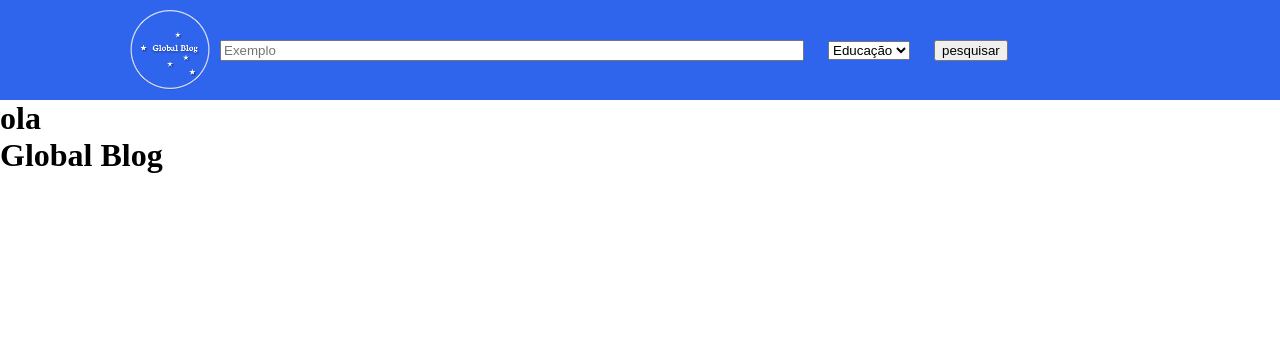
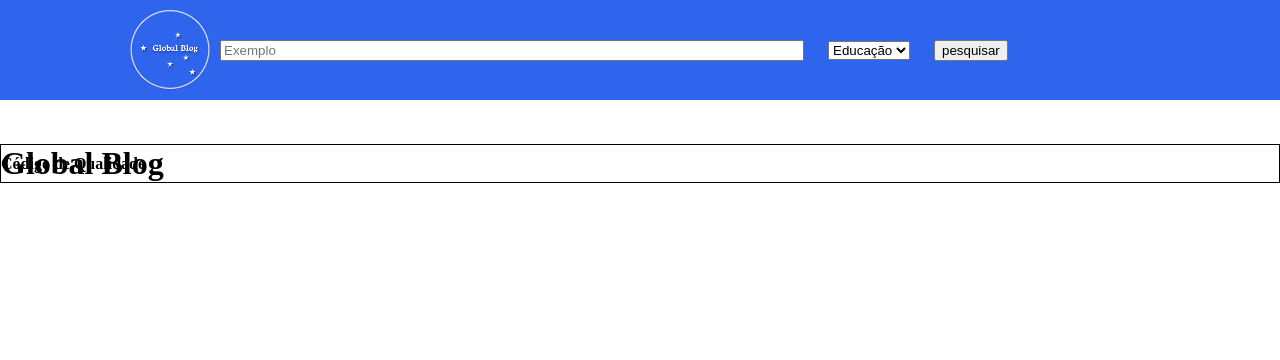
Before and after one commit to Viihtorugo/mini_blog, a PHP site: page /public/index.php in a window 1280 px wide. Shown: the top 360 px of the page. Run offline with PHP 8.4, Linux system fonts and the light colour scheme.

Commit message:
git push

```diff
--- a/public/css/main.css
+++ b/public/css/main.css
@@ -29,3 +29,13 @@
     float: left;
     margin-top: 100px;
 }
+.foot{
+    display: flex;
+    align-items: center;
+    border: 1px solid #000000;
+}
+.footerr{
+    align-content: center;
+    position: fixed;
+
+}
--- a/public/partials/footer.php
+++ b/public/partials/footer.php
@@ -1,3 +1,3 @@
-</div>
+</footer>
 </body>
 </html>
--- a/public/partials/header.php
+++ b/public/partials/header.php
@@ -18,5 +18,15 @@
         <input class="menu-item2" type="submit" value="pesquisar" />
     </form>
 </header>
-<div class="content">
-    <h1>ola</h1>
+<br>
+<br>
+<br>
+<br>
+<br>
+<br>
+<br>
+
+<br>
+
+<footer class="foot">
+ <h4 class="footerr" align="center">Código de Qualidade</h4>
```
Also changed, not shown: public/img/git.png (added).
